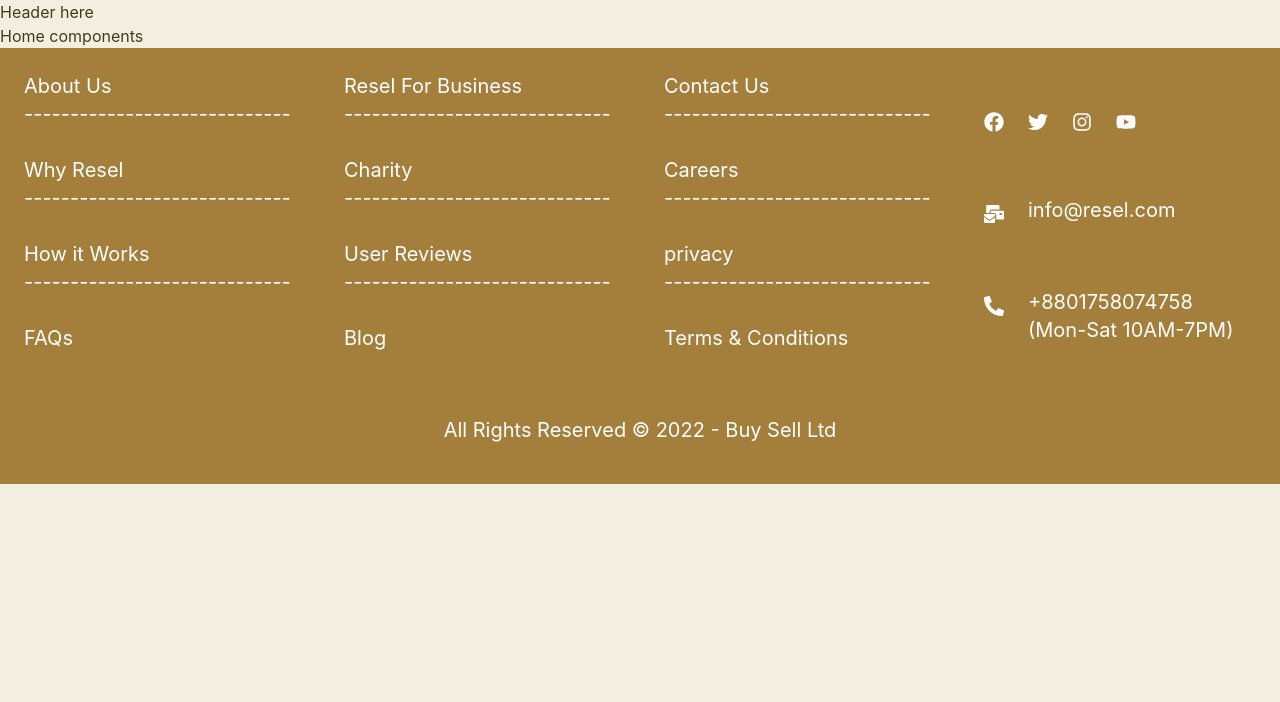
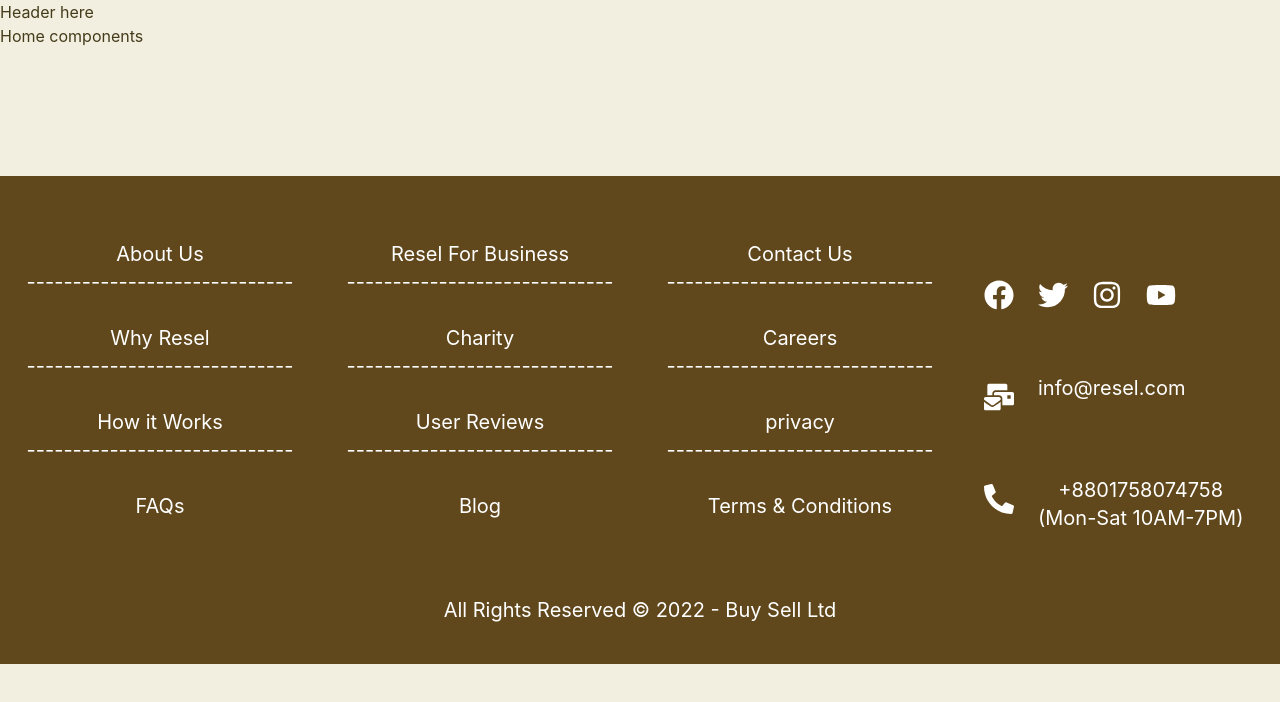
Before and after one commit to mdferdousalam/resel-used-products-client, a React (Create React App) app: page / in a window 1280 px wide. Shown: the top 702 px of the page. Built offline with nearby package versions, Linux system fonts and the light colour scheme; no server answers.

Commit message:
footer optimized

```diff
--- a/src/pages/Shared/Footer/Footer.js
+++ b/src/pages/Shared/Footer/Footer.js
@@ -10,9 +10,9 @@
 
 const Footer = () => {
     return (
-        <div className='bg-secondary text-white text-xl'>
+        <div className='bg-primary text-white md:text-xl pt-10 mt-32'>
             <div className=' grid grid-cols-1 md:grid-cols-2 lg:grid-cols-4'>
-                <div className='p-6'>
+                <div className='p-6 text-center'>
                     <Link>About Us</Link>
                     <p>-----------------------------</p><br />
                     <Link>Why Resel</Link>
@@ -21,7 +21,7 @@
                     <p>-----------------------------</p><br />
                     <Link>FAQs</Link>
                 </div>
-                <div className='p-6'>
+                <div className='p-6 text-center'>
                     <Link>Resel For Business</Link>
                     <p>-----------------------------</p><br />
                     <Link>Charity</Link>
@@ -30,7 +30,7 @@
                     <p>-----------------------------</p><br />
                     <Link>Blog</Link>
                 </div>
-                <div className='p-6'>
+                <div className='p-6 text-center'>
                     <Link>Contact Us</Link>
                     <p>-----------------------------</p><br />
                     <Link>Careers</Link>
@@ -39,18 +39,18 @@
                     <p>-----------------------------</p><br />
                     <Link>Terms & Conditions</Link>
                 </div>
-                <div>
-                    <div className='flex p-6 mt-10'>
-                        <Link> <FaFacebook /></Link>
+                <div className='text-center'>
+                    <div className='flex p-6 mt-10 md:text-3xl text-center'>
+                        <Link> <FaFacebook className='' /></Link>
                         <Link className='ml-6'> <FaTwitter /></Link>
                         <Link className='ml-6'> <FaInstagram /></Link>
                         <Link className='ml-6'> <FaYoutube /></Link>
                     </div>
-                    <div className='flex mt-10'>
-                        <FaMailBulk className='ml-6 mt-2' /> <p className='ml-6'>info@resel.com</p>
+                    <div className='flex mt-10 text-center' >
+                        <FaMailBulk className='ml-6 mt-2 md:text-3xl' /> <p className='ml-6'>info@resel.com</p>
                     </div>
-                    <div className='flex p-6 mt-10'>
-                        <FaPhoneAlt className='mr-6 mt-2' />
+                    <div className='flex p-6 mt-10 text-center'>
+                        <FaPhoneAlt className='mr-6 mt-2 md:text-3xl' />
                         <div>
                             <p>+8801758074758</p>
                             (Mon-Sat 10AM-7PM)
--- a/src/pages/Shared/Header/Header.js
+++ b/src/pages/Shared/Header/Header.js
@@ -4,6 +4,7 @@
     return (
         <div>
             <h3>Header here</h3>
+
         </div>
     );
 };
```
